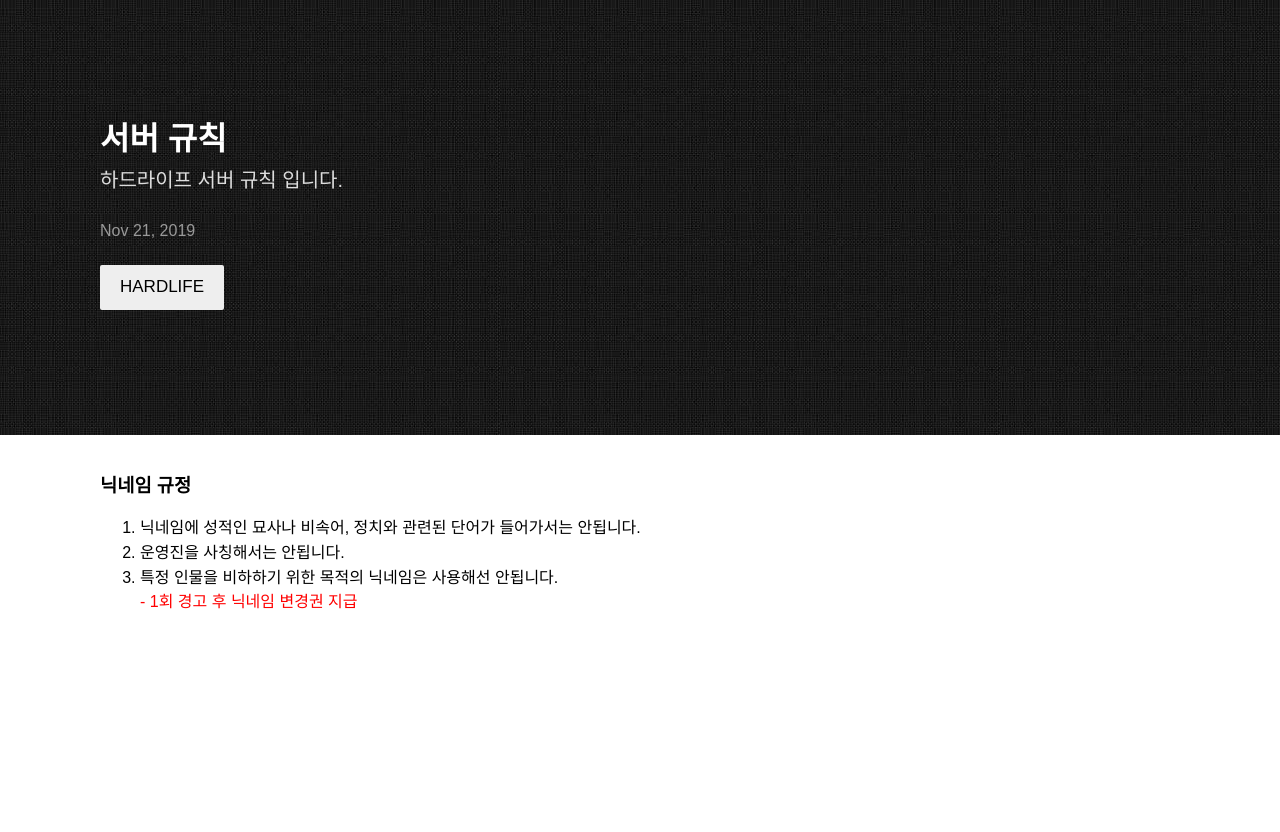
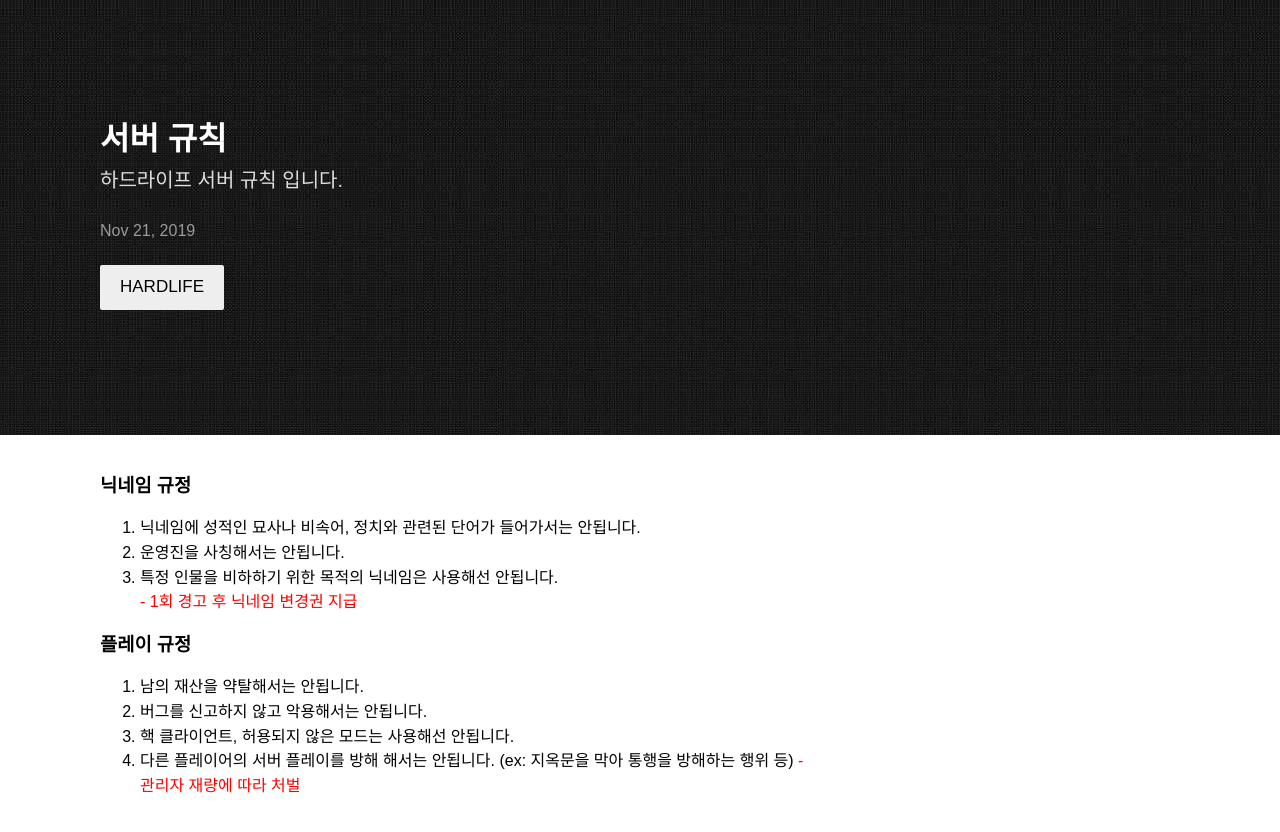
Before and after one commit to dueilee0/dueilee0.github.io, a Jekyll site: the page built from _posts/2019-11-21-서버-규칙.markdown, in a window 1280 px wide. Shown: the top 832 px of the page. Built offline with Jekyll 4.4.1, drawn with Linux system fonts in a browser that asks for light colours; some web fonts are replaced.

Commit message:
Update 2019-11-21-서버-규칙.markdown

```diff
--- a/_posts/2019-11-21-서버-규칙.markdown
+++ b/_posts/2019-11-21-서버-규칙.markdown
@@ -10,3 +10,10 @@ categories: HARDLIFE
 2. 운영진을 사칭해서는 안됩니다.
 3. 특정 인물을 비하하기 위한 목적의 닉네임은 사용해선 안됩니다.
 <span style="color:red">- 1회 경고 후 닉네임 변경권 지급</span>
+
+### 플레이 규정
+1. 남의 재산을 약탈해서는 안됩니다.
+2. 버그를 신고하지 않고 악용해서는 안됩니다.
+3. 핵 클라이언트, 허용되지 않은 모드는 사용해선 안됩니다.
+4. 다른 플레이어의 서버 플레이를 방해 해서는 안됩니다. (ex: 지옥문을 막아 통행을 방해하는 행위 등)
+<span style="color:red">- 관리자 재량에 따라 처벌</span>
```
